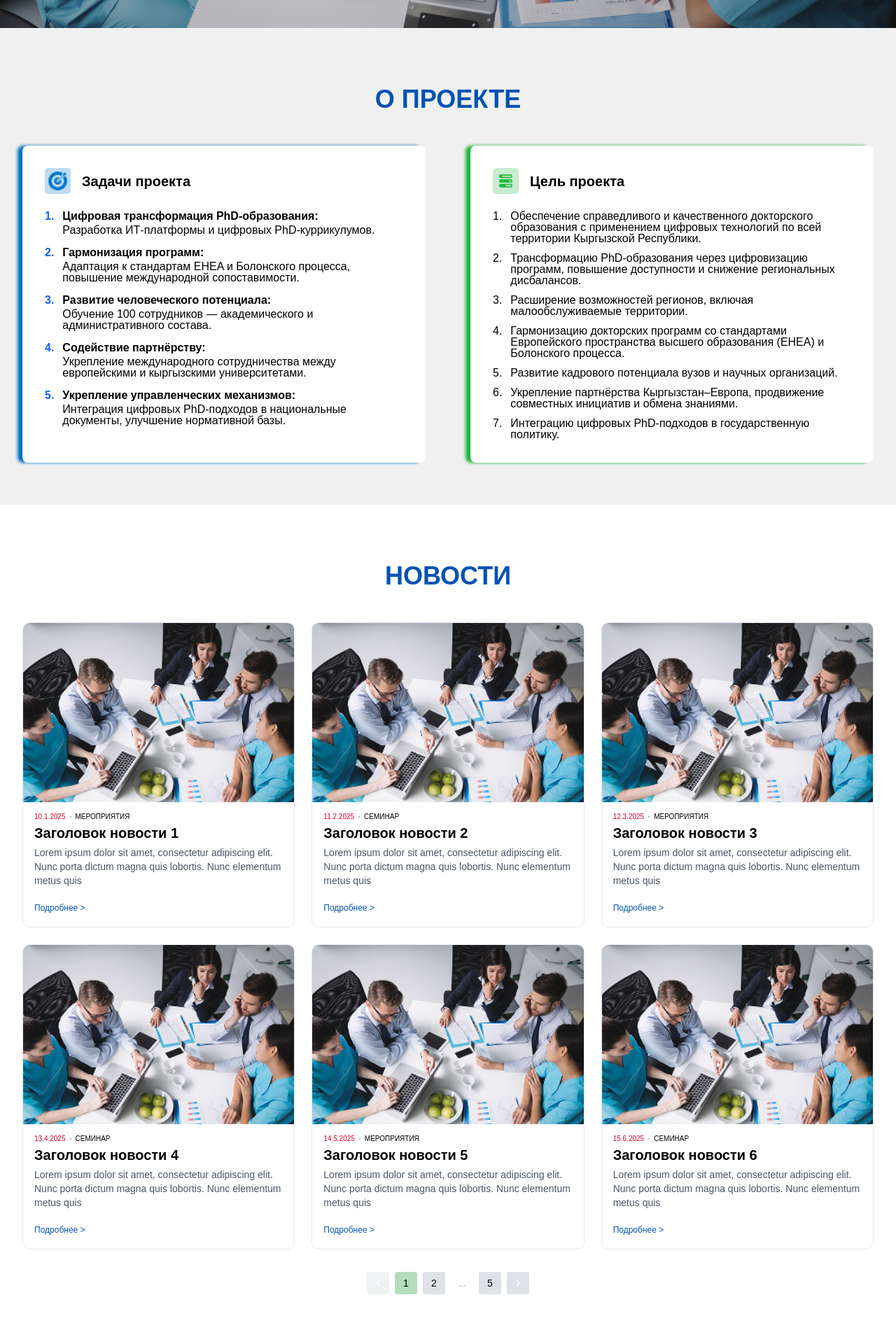
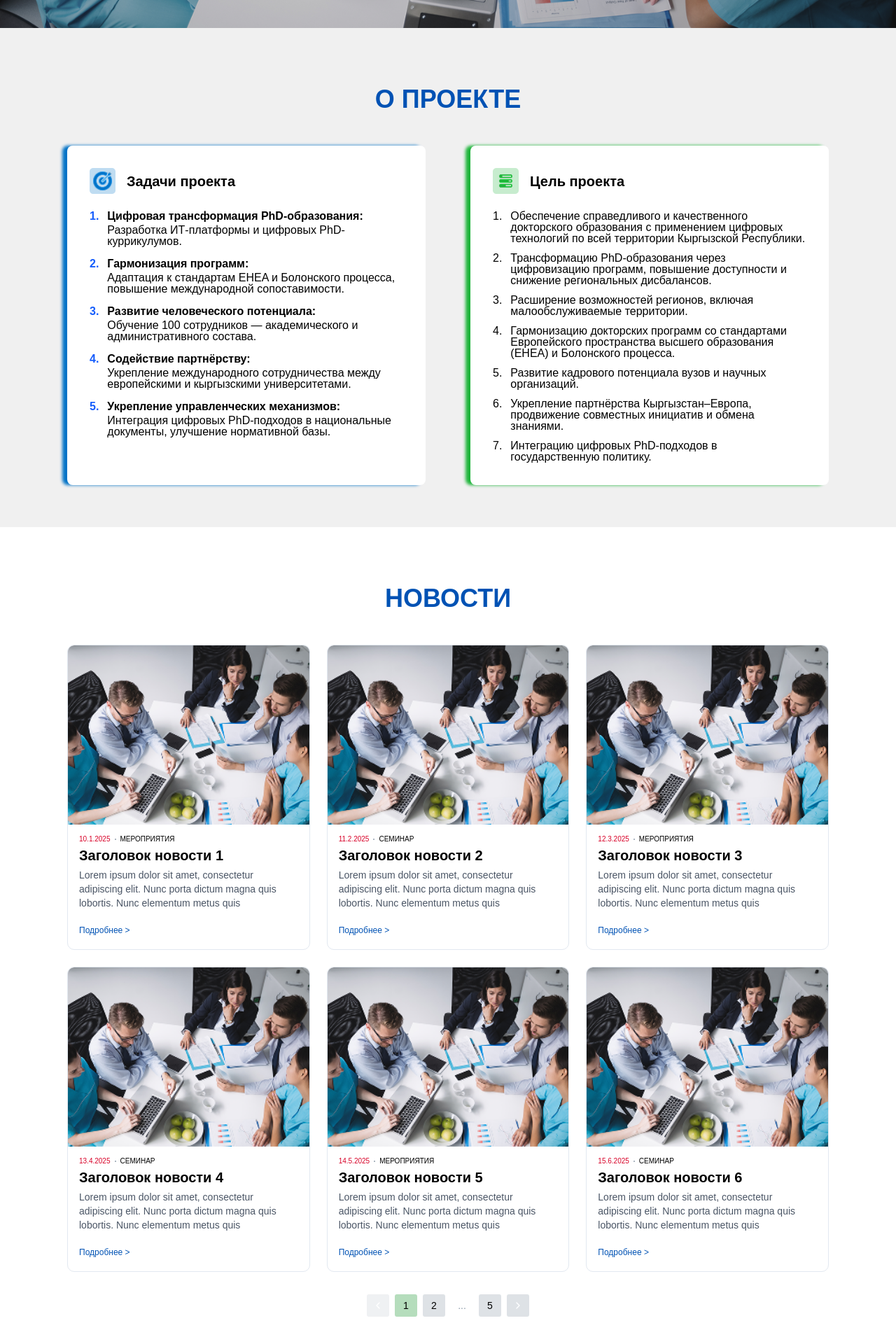
Before and after one commit to rinatbul/D-TIDE-KG, a React (Vite) app in the folder portal/: page / in a window 1280 px wide. Shown: the part 760-2680 px from the top of the page at 70% size. Built offline with nearby package versions, Linux system fonts and the light colour scheme; no server answers.

Commit message:
UIFix: margins in main page

```diff
--- a/portal/src/components/layout/Header.tsx
+++ b/portal/src/components/layout/Header.tsx
@@ -97,7 +97,7 @@ export const Header = () => {
     <header className={`fixed z-50 w-full ${isScrolled ? 'top-0' : 'top-[5vh]'} pointer-events-none transition-top duration-300`}>
       <div className={`w-full ${isScrolled ? 'flex' : 'flex justify-center px-[80px]'}`}>
         <div className={`${isScrolled ? 'w-full max-w-full rounded-none m-0' : 'w-full max-w-screen-2xl'} bg-white rounded-[10px] opacity-100 shadow-[0_2px_8px_rgba(0,0,0,0.1)] ${isScrolled ? 'h-16' : 'h-[80px]'} pointer-events-auto transition-all duration-300`}>
-          <div className={`${isScrolled ? 'container mx-auto px-6' : 'max-w-screen-2xl mx-auto px-8'} flex items-center justify-between h-full`}>
+          <div className={`${isScrolled ? 'container mx-auto px-24' : 'max-w-screen-2xl mx-auto px-8'} flex items-center justify-between h-full`}>
             <div className="flex items-center gap-3">
               <img src={logo} alt="D-TIDE-KG" className={`${isScrolled ? 'h-8' : 'h-12'} w-auto transition-all duration-300`} />
             </div>
@@ -237,7 +237,7 @@ export const Header = () => {
       {isMenuOpen && (
         <div className={`lg:hidden w-full ${isScrolled ? 'flex' : 'flex justify-center px-[80px]'}`}>
           <div className={`${isScrolled ? 'w-full max-w-full rounded-none m-0' : 'w-full max-w-screen-2xl'} bg-white rounded-[10px] opacity-100 shadow-[0_2px_8px_rgba(0,0,0,0.1)] h-auto border-t border-gray-200`}>
-            <div className={`${isScrolled ? 'container mx-auto px-4' : 'px-4'}`}>
+            <div className={`${isScrolled ? 'container mx-auto px-24' : 'px-4'}`}>
               <nav className="py-4 flex flex-col gap-4">
             <Link to="/" onClick={() => setIsMenuOpen(false)} className={getNavClass('/')}>
               ГЛАВНАЯ
--- a/portal/src/components/sections/AboutSection.tsx
+++ b/portal/src/components/sections/AboutSection.tsx
@@ -38,7 +38,7 @@ export const AboutSection = () => {
 
   return (
     <section className="mb-21 bg-[#F0F0F0] pt-21 pb-15">
-      <div className="container mx-auto px-8">
+      <div className="container mx-auto px-24">
         <h2 className="font-onest font-bold text-[36px] leading-none uppercase text-center text-[#0052B4] mb-12">О ПРОЕКТЕ</h2>
         <div className="flex flex-col md:flex-row gap-16 justify-center">
           <div className="bg-white rounded-lg shadow-[-7px_0px_4px_0px_#0072C6] w-[45vw] min-w-[500px] p-8">
--- a/portal/src/components/sections/NewsSection.tsx
+++ b/portal/src/components/sections/NewsSection.tsx
@@ -17,7 +17,7 @@ export const NewsSection = () => {
 
   return (
     <section className="mb-21 bg-white">
-      <div className="container mx-auto px-8">
+      <div className="container mx-auto px-24">
         <h2 className="font-onest font-bold text-[36px] leading-none uppercase text-center text-[#0052B4] mb-12">НОВОСТИ</h2>
         <div className="grid md:grid-cols-2 lg:grid-cols-3 gap-6 mb-8">
           {mockNews.slice((currentPage - 1) * itemsPerPage, currentPage * itemsPerPage).map((news) => (
```
Also changed, not shown: 1 other file (tests, documents, lock files or other folders).
